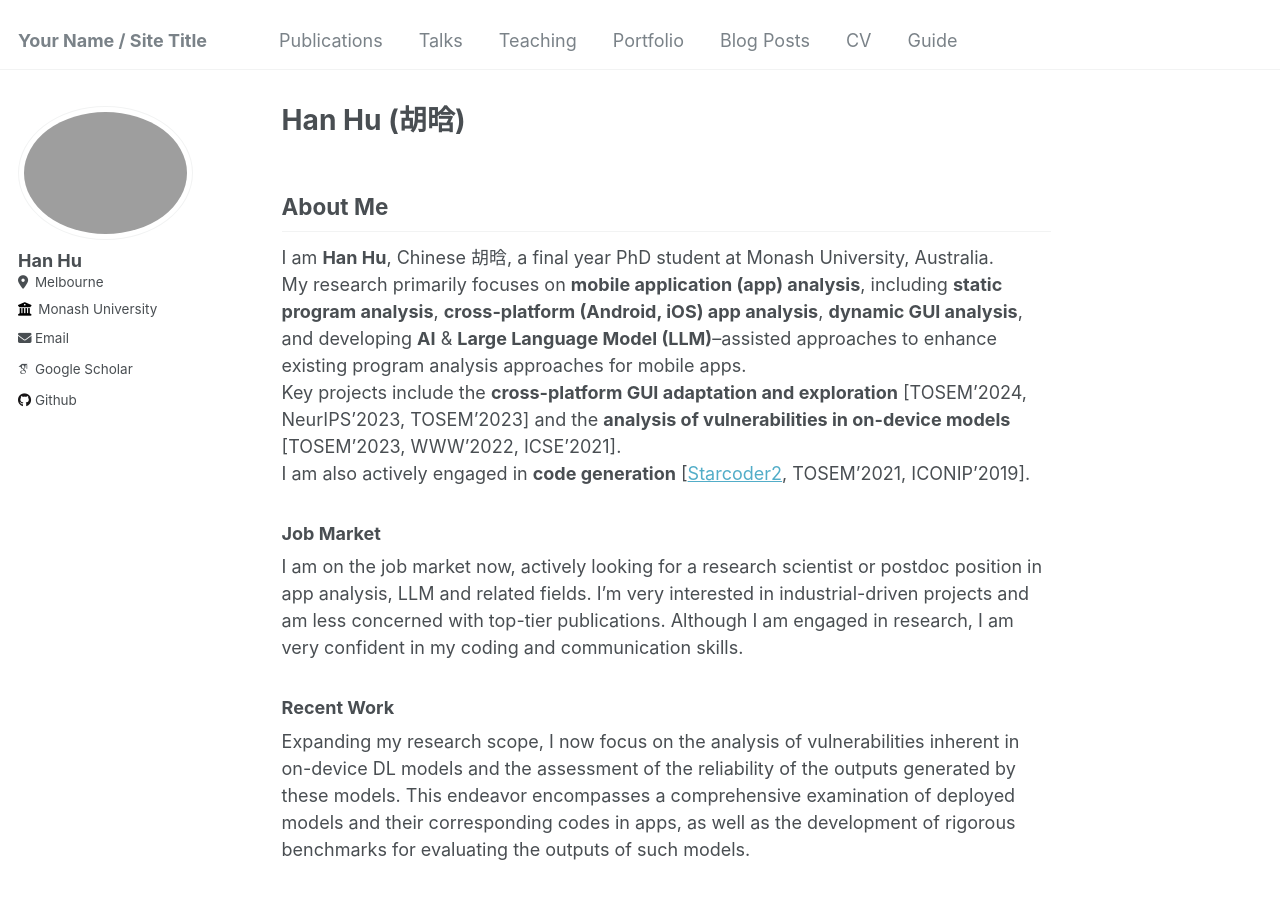
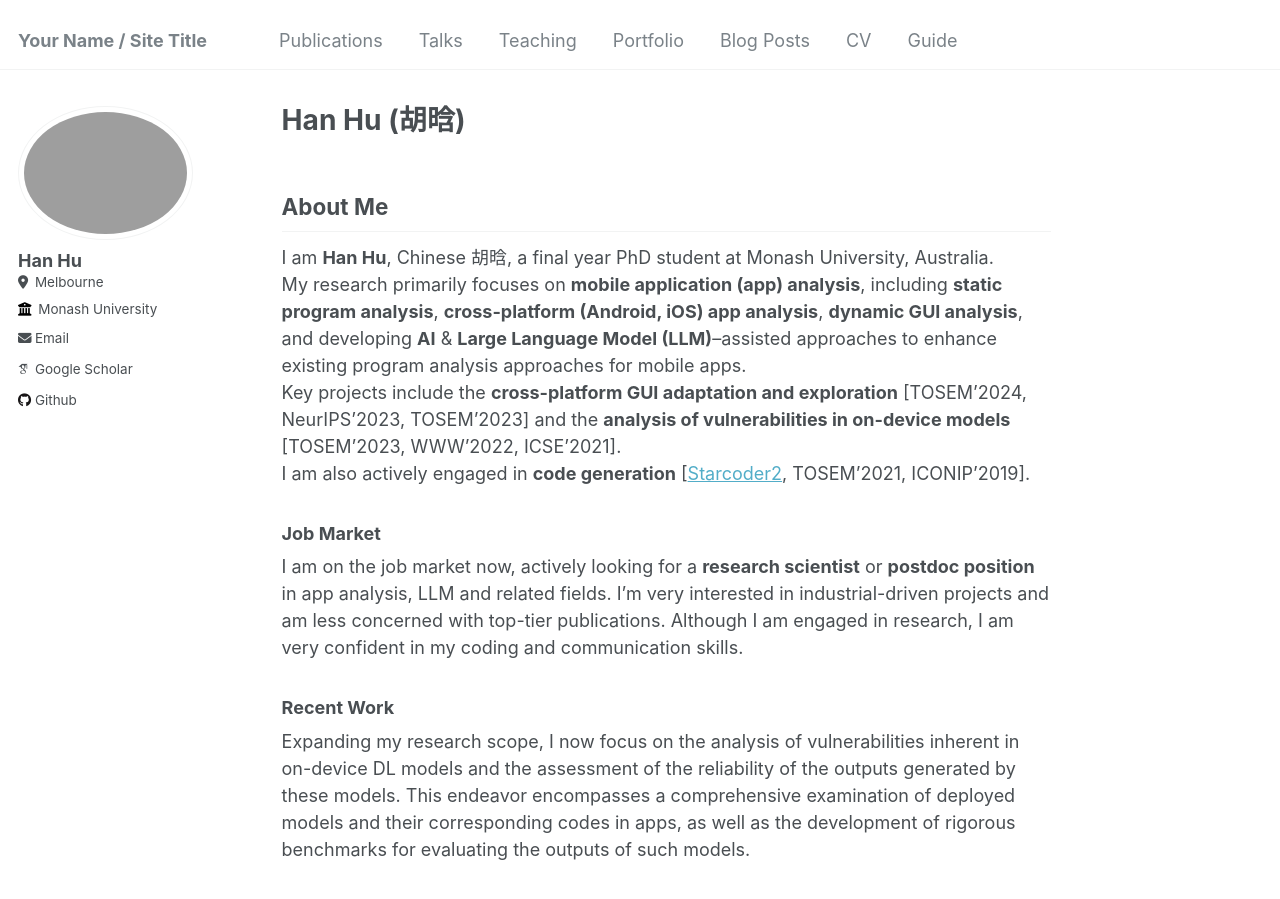
Before and after one commit to huhanGitHub/huhanGitHub.github.io, a Jekyll site: the page built from _pages/about.md, in a window 1280 px wide and 900 px high. Built offline with Jekyll 4.4.1, drawn with Linux system fonts in a browser that asks for light colours; some web fonts are replaced.

```diff
--- a/_pages/about.md
+++ b/_pages/about.md
@@ -17,7 +17,7 @@ I am also actively engaged in **code generation** \[[Starcoder2](https://github.
 
 ### Job Market
 
-I am on the job market now, actively looking for a research scientist or postdoc position in app analysis, LLM and related fields. I'm very interested in industrial-driven projects and am less concerned with top-tier publications. Although I am engaged in research, I am very confident in my coding and communication skills.
+I am on the job market now, actively looking for a **research scientist** or **postdoc position** in app analysis, LLM and related fields. I'm very interested in industrial-driven projects and am less concerned with top-tier publications. Although I am engaged in research, I am very confident in my coding and communication skills.
 
 ### Recent Work
 
@@ -26,17 +26,17 @@ Expanding my research scope, I now focus on the analysis of vulnerabilities inhe
 ### Education Background
 
 **Monash University, Melbourne, Australia. July 2021 - November 2024 (Flexible)**
-**Ph.D. in Computer Science**
+Ph.D. in Computer Science
 - Monash Graduate Scholarship (MGS)
 - Monash International Tuition Scholarship (MITS)
 
 **Tsinghua University, Beijing, China. 2017 - 2020**
-**M.S. in Engineering**
+M.S. in Engineering
 - Highest Prize in NASAC 2018 (Top Academic Competition of Static Analysis in China)
 - Tsinghua-VMware Scholarship (First-Class Scholarship)
 
 **University of Electronic Science and Technology of China, Chengdu, China. 2013 - 2017**
-**B.S. in Digital Animation**
+B.S. in Digital Animation
 - Computer Science Core GPA: 88.91/100 (ranks 2/29 in my major)
 - Outstanding Graduate of UESTC
 
@@ -53,22 +53,21 @@ Expanding my research scope, I now focus on the analysis of vulnerabilities inhe
 - Qiuyuan Chen, **Han Hu**, et al. "Code Summarization with Abstract Syntax Tree." (ICONIP 2019, CCF C, CORE A)
 - Zhaoyi Liu, Qiuyuan Chen, **Han Hu**. "Teacher-Student Learning and Post-Processing for Robust BiLSTM Mask-Based Acoustic Beamforming." (ICONIP 2019, CCF C, CORE A)
 
-  #### Under Review
+  ### Under Review
 - fist author LLM-based pub * 1 (Core A*, CCF A)
 - corresponding auther pub * 2 (Core A*, CCF A)
 
 ### Work Experience
 
 **Monash University, Melbourne, Australia. March 2022 - Present**
-**Teaching Associate & Assistant Lecturer**
+Teaching Associate & Assistant Lecturer
 - Units: FIT2081 - Mobile Application Development; FIT2095 - e-Business Software Technologies; FIT3077 - Software Engineering: Architecture and Design
 
 **Ji Hua Laboratory, Foshan, China. June 2020 - June 2021**
-**Researcher & Developer**
+Researcher & Developer
 - Developed cutting-edge interdisciplinary systems that combine deep learning and optics.
 
 ### Patents
-
 **Method, System, Electronic Device, and Storage Medium for Predicting Properties of Luminescent Materials**
-*Publication Nos. CN112396134B and CN113470761B*
+Publication Nos. CN112396134B and CN113470761B
 - Two granted Chinese invention patents, first author
```
